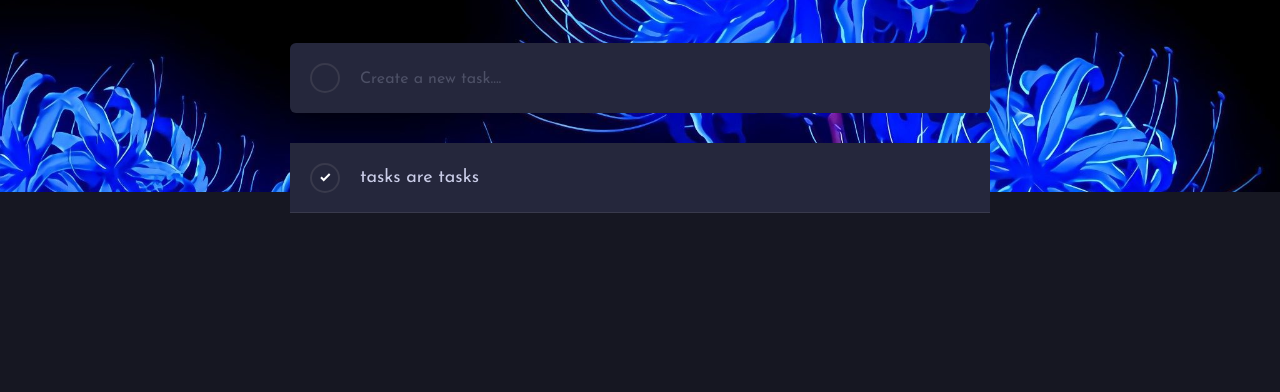
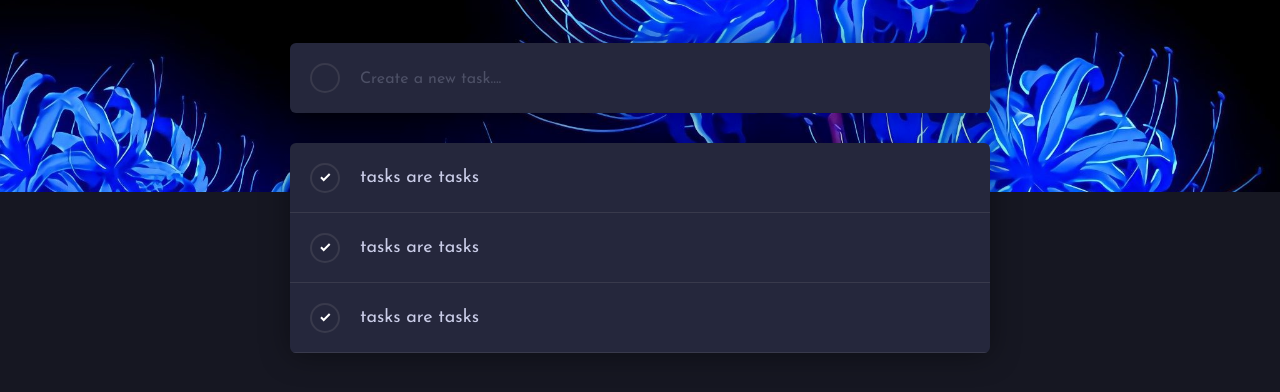
Before and after one commit to madhav2928/TODO_web_app, a plain HTML site: page index.html in a window 1280 px wide. Shown: the part 158-550 px from the top of the page. Drawn offline with Linux system fonts and the light colour scheme; a web font is replaced by a local one.

Commit message:
added shadow to the to-do list items and started working on info part

```diff
--- a/index.html
+++ b/index.html
@@ -54,9 +54,39 @@
                     </div>
                 </div>
 
+                <div class="todo_item">
+                    <div class="check">
+                        <div class="check_mark">
+                            <img src="./assets/icon-check.svg" alt="">
+                        </div>
+                    </div>
+                    <div class="todo_text">
+                        tasks are tasks
+                    </div>
+                </div>
+
+                <div class="todo_item">
+                    <div class="check">
+                        <div class="check_mark">
+                            <img src="./assets/icon-check.svg" alt="">
+                        </div>
+                    </div>
+                    <div class="todo_text">
+                        tasks are tasks
+                    </div>
+                </div>
+
             </div>
             <div class="todo_info">
+                <div class="items_left">
 
+                </div>
+                <div class="items_statuses">
+
+                </div>
+                <div class="items_clear">
+
+                </div>
             </div>
         </div>
     </div>
--- a/style.css
+++ b/style.css
@@ -58,6 +58,7 @@ body {
     margin-top: 50px;
     border-radius: 6px;
     display: flex;
+    box-shadow: 0px 2px 30px 0px rgba(0,0,0,0.4);
 }
 
 .check {
@@ -121,6 +122,16 @@ body {
     border-bottom: 1px solid hsl(237, 14%, 26%);
     color: hsl(234, 39% , 85%);
     font-size: 18px;
+    transition: all 0.25s ease;
+    display: flex;
+    transition-property: box-shadow, transform, border-color;
+    cursor: pointer;
+}
+
+.todo_item:hover {
+    transform: translateY(-2px);
+    box-shadow: 0 0px 7px 0px hsl(235, 21%, 11%);
+    border-color: hsl(235,24%, 19%);
 }
 
 .todo_text {
@@ -131,4 +142,9 @@ body {
 .todo_items_list {
     margin-top: 30px;
     background-color: hsl(235,24%, 19%);
+    border-radius: 6px;
+    /* to hide the overflowed border of each item */
+    overflow: hidden;
+    /*To make it look like popping out of the screen we need to use box shadow*/
+    box-shadow: 0px 2px 30px 0px rgba(0,0,0,0.4);
 }
```
